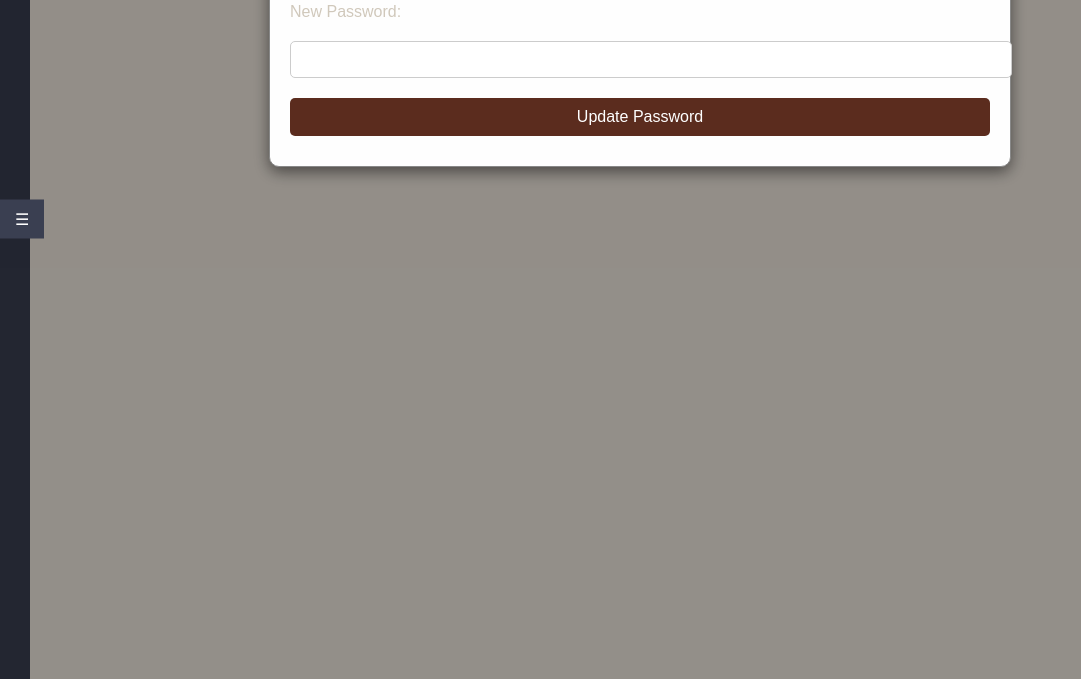
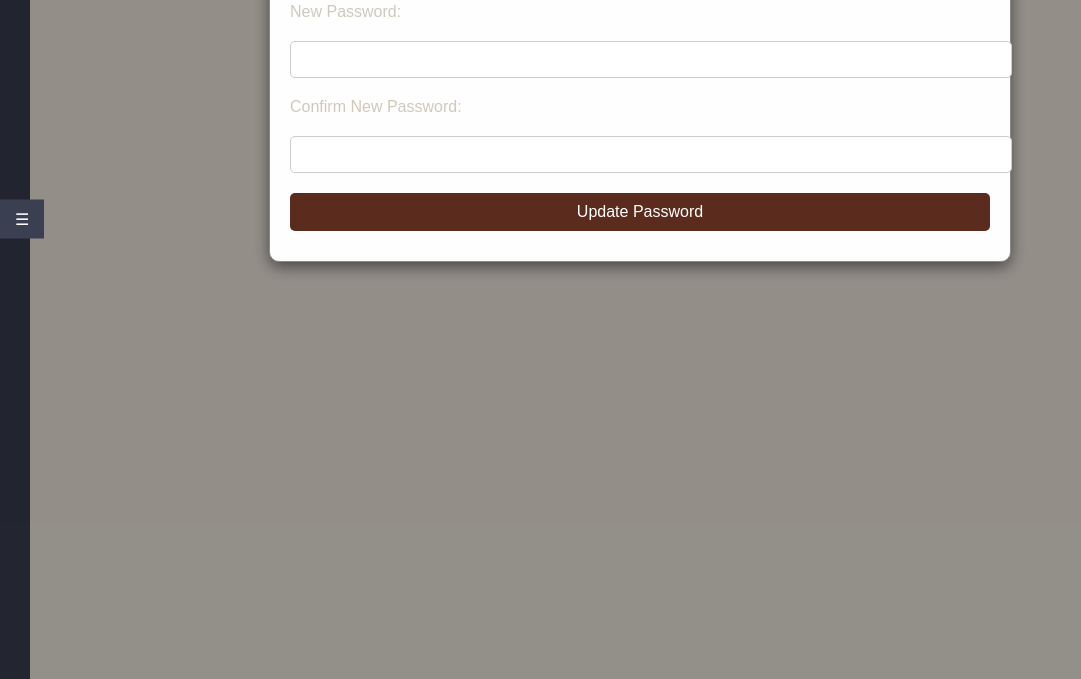
Before and after one commit to PLAWD/Dental-Management-System-for-Dr.-Lorena-L.-Timola-Dental-Clinic, a Flask app: page /profile in a window 1280 px wide, after a click on "Change Password". Shown: the part 241-920 px from the top of the page, without its empty margins (0-1081 px from the left). Run offline with Flask 3, Linux system fonts and the light colour scheme; a user stored in the database is signed in; data comes from the database, SQL or seed files in the repository.

Commit message:
Non-functional profiles page
nagreflect lang yung UID pero other than that kayo na bahala magayos niyan

```diff
--- a/app.py
+++ b/app.py
@@ -15,6 +15,7 @@ from io import BytesIO
 from reportlab.lib.pagesizes import letter
 from reportlab.pdfgen import canvas
 import os
+from random import randint
 
 app = Flask(__name__)
 app.config['DATABASE'] = 'instance/DMSDB.db'
@@ -156,24 +157,27 @@ def forgot_password():
 
 
 
+# Route to resend OTP for password reset
 @app.route('/resend_otp', methods=['POST'])
 def resend_otp():
     if 'otp_sent_time' in session:
         otp_sent_time_str = session['otp_sent_time']
         otp_sent_time = datetime.fromisoformat(otp_sent_time_str)
 
-        if otp_sent_time and datetime.now().astimezone() - otp_sent_time < timedelta(seconds=session.get('resend_timer', 60)):
-            remaining_time = timedelta(seconds=session.get('resend_timer', 60)) - (datetime.now().astimezone() - otp_sent_time)
+        if otp_sent_time and datetime.now(timezone.utc) - otp_sent_time < timedelta(seconds=session.get('resend_timer', 60)):
+            remaining_time = timedelta(seconds=session.get('resend_timer', 60)) - (datetime.now(timezone.utc) - otp_sent_time)
             return jsonify({'success': False, 'message': f'Please wait {remaining_time.seconds} seconds before resending OTP.'})
 
     otp = generate_otp()
     session['otp'] = otp
-    session['otp_sent_time'] = datetime.now().astimezone().isoformat()
+    session['otp_sent_time'] = datetime.now(timezone.utc).isoformat()
     session['resend_timer'] = session.get('resend_timer', 60) + 60
     send_email(session['reset_email'], 'Password Reset OTP', f'Your OTP for password reset is {otp}')
     return jsonify({'success': True, 'new_timer': session['resend_timer']})
 
 
+
+# Route to verify OTP for password reset
 @app.route('/verify_otp', methods=['GET', 'POST'])
 def verify_otp():
     if request.method == 'POST':
@@ -193,7 +197,6 @@ def verify_otp():
             flash('OTP session expired. Please request a new OTP.')
         return redirect(url_for('verify_otp'))
     return render_template('verify_otp.html')
-
 
 def is_password_in_history(user_id, new_password):
     conn = get_db_connection()
@@ -1233,7 +1236,7 @@ def about():
 
 @app.route('/profile')
 def profile():
-    user_id = session.get('user_id')  # Assuming user_id is stored in the session
+    user_id = session.get('user_id')
     if not user_id:
         flash('User not logged in', 'error')
         return redirect(url_for('login'))
@@ -1249,25 +1252,74 @@ def profile():
     conn.close()
 
     if user:
-        user_details = {
-            'user_id': user['user_id'],
-            'first_name': user['first_name'],
-            'last_name': user['last_name'],
-            'username': user['username'],
-            'email': user['email'],
-            'role_id': user['role_id'],
-            'userstat_id': user['userstat_id'],
-            'role_name': user['role_name'],
-            'userStatus': user['userStatus'],
-            'date_created': user['date_created'],
-            'user_number': user['user_number']
-        }
+        user_details = dict(user)
+        session['current_email'] = user['email']  # Save current email in the session
         return render_template('profile.html', user=user_details)
     else:
         flash('User not found', 'error')
         return redirect(url_for('dashboard'))
 
-
+@app.route('/resend_otp_profile', methods=['POST'])
+def resend_otp_profile():
+    otp = str(randint(100000, 999999))
+    session['otp'] = otp
+    session['otp_sent_time'] = datetime.now().isoformat()
+    send_email(session['current_email'], 'Email Change OTP', f'Your OTP for email change is {otp}')
+    return jsonify({'success': True})
+
+@app.route('/verify_otp_profile', methods=['POST'])
+def verify_otp_profile():
+    otp = request.form['otp']
+    if 'otp' in session:
+        if session.get('otp_attempts', 0) >= 3:
+            flash('You have reached the maximum number of attempts. Please try again later.')
+            return redirect(url_for('profile'))
+        if otp == session['otp']:
+            session.pop('otp_attempts', None)
+            session['otp_verified'] = True
+            return jsonify({'success': True, 'next_step': 'new_email'})
+        else:
+            session['otp_attempts'] = session.get('otp_attempts', 0) + 1
+            return jsonify({'success': False, 'message': 'Invalid OTP. Please try again.'})
+    else:
+        return jsonify({'success': False, 'message': 'OTP session expired. Please request a new OTP.'})
+
+@app.route('/send_new_email_otp_profile', methods=['POST'])
+def send_new_email_otp_profile():
+    if 'user_id' not in session or not session.get('otp_verified'):
+        return redirect(url_for('login'))
+    new_email = request.form['new_email']
+    otp = str(randint(100000, 999999))
+    session['new_email_otp'] = otp
+    session['new_email_otp_attempts'] = 0
+    session['new_email'] = new_email
+    send_email(new_email, 'Your OTP Code', f'Your OTP code is {otp}')
+    return jsonify({'success': True})
+
+@app.route('/verify_new_email_otp_profile', methods=['POST'])
+def verify_new_email_otp_profile():
+    new_email_otp = request.form['new_email_otp']
+    if 'new_email_otp' in session:
+        if session.get('new_email_otp_attempts', 0) >= 3:
+            return jsonify({'success': False, 'message': 'You have reached the maximum number of attempts.'})
+        if new_email_otp == session['new_email_otp']:
+            new_email = session['new_email']
+            user_id = session['user_id']
+            conn = get_db_connection()
+            conn.execute('UPDATE users SET email = ? WHERE user_id = ?', (new_email, user_id))
+            conn.commit()
+            conn.close()
+
+            session.pop('new_email_otp', None)
+            session.pop('new_email', None)
+            session.pop('new_email_otp_attempts', None)
+            session.pop('otp_verified', None)
+            return jsonify({'success': True})
+        else:
+            session['new_email_otp_attempts'] = session.get('new_email_otp_attempts', 0) + 1
+            return jsonify({'success': False, 'message': 'Invalid OTP. Please try again.'})
+    else:
+        return jsonify({'success': False, 'message': 'OTP session expired. Please request a new OTP.'})
 @app.route('/appointment_records')
 @role_required([1, 2])  # Both admin and user can access
 def appointment_records():
@@ -1372,33 +1424,35 @@ def treatment_records():
 
 @app.route('/change_password', methods=['POST'])
 def change_password():
+    if 'user_id' not in session:
+        flash('User not logged in', 'error')
+        return redirect(url_for('login'))
+
+    user_id = session['user_id']
     current_password = request.form['current_password']
     new_password = request.form['new_password']
     confirm_password = request.form['confirm_password']
 
-    if 'user_id' not in session:
-        return redirect(url_for('login'))
-
     if new_password != confirm_password:
-        flash('New passwords do not match. Please try again.')
+        flash('New password and confirm password do not match', 'error')
         return redirect(url_for('profile'))
 
-    user_id = session['user_id']
     conn = get_db_connection()
     user = conn.execute('SELECT password_hash FROM users WHERE user_id = ?', (user_id,)).fetchone()
 
-    if not check_password_hash(user['password_hash'], current_password):
-        flash('Current password is incorrect. Please try again.')
+    if not user or not check_password_hash(user['password_hash'], current_password):
+        flash('Current password is incorrect', 'error')
         conn.close()
         return redirect(url_for('profile'))
 
-    hashed_password = generate_password_hash(new_password)
-    conn.execute('UPDATE users SET password_hash = ? WHERE user_id = ?', (hashed_password, user_id))
+    hashed_new_password = generate_password_hash(new_password)
+    conn.execute('UPDATE users SET password_hash = ? WHERE user_id = ?', (hashed_new_password, user_id))
     conn.commit()
     conn.close()
 
-    flash('Password changed successfully.')
+    flash('Password updated successfully', 'success')
     return redirect(url_for('profile'))
+
 
 @app.route('/change_email', methods=['POST'])
 def change_email():
--- a/templates/profile.html
+++ b/templates/profile.html
@@ -188,6 +188,8 @@
                 <input type="password" id="current_password" name="current_password" required>
                 <label for="new_password">New Password:</label>
                 <input type="password" id="new_password" name="new_password" required>
+                <label for="confirm_password">Confirm New Password:</label>
+                <input type="password" id="confirm_password" name="confirm_password" required>
                 <button type="submit" class="btn">Update Password</button>
             </form>
         </div>
@@ -216,7 +218,7 @@
         document.getElementById('sendOtpForm').addEventListener('submit', function (event) {
             event.preventDefault();
             const formData = new FormData(this);
-            fetch('{{ url_for("resend_otp") }}', {
+            fetch('{{ url_for("resend_otp_profile") }}', {
                 method: 'POST',
                 body: formData
             })
@@ -235,7 +237,7 @@
         document.getElementById('verifyOtpForm').addEventListener('submit', function (event) {
             event.preventDefault();
             const formData = new FormData(this);
-            fetch('{{ url_for("verify_otp") }}', {
+            fetch('{{ url_for("verify_otp_profile") }}', {
                 method: 'POST',
                 body: formData
             })
@@ -258,7 +260,7 @@
         document.getElementById('sendNewEmailOtpForm').addEventListener('submit', function (event) {
             event.preventDefault();
             const formData = new FormData(this);
-            fetch('{{ url_for("send_new_email_otp") }}', {
+            fetch('{{ url_for("send_new_email_otp_profile") }}', {
                 method: 'POST',
                 body: formData
             })
@@ -277,7 +279,7 @@
         document.getElementById('verifyNewEmailOtpForm').addEventListener('submit', function (event) {
             event.preventDefault();
             const formData = new FormData(this);
-            fetch('{{ url_for("verify_otp") }}', {
+            fetch('{{ url_for("verify_new_email_otp_profile") }}', {
                 method: 'POST',
                 body: formData
             })
```
Also changed, not shown: 2 other files.
